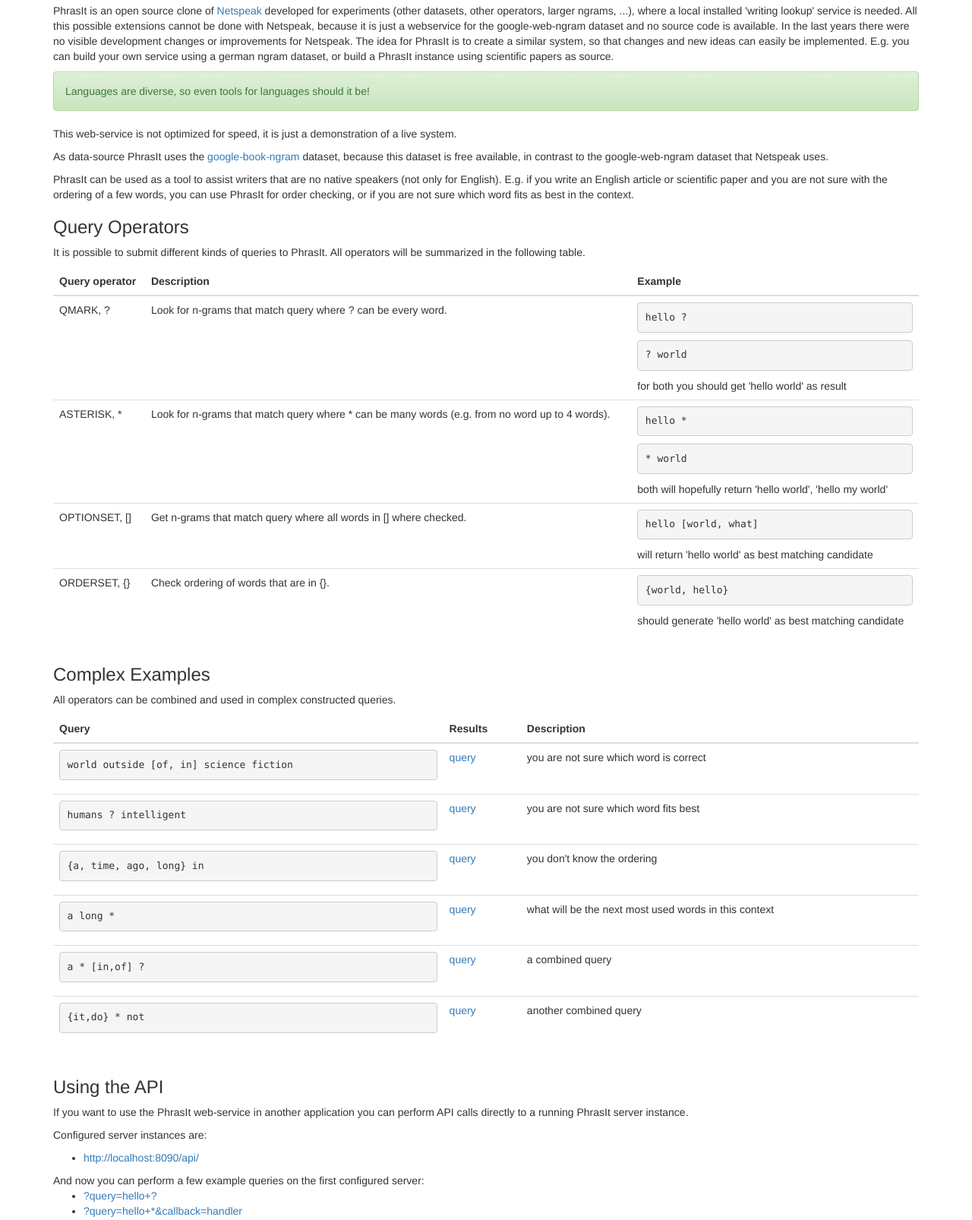
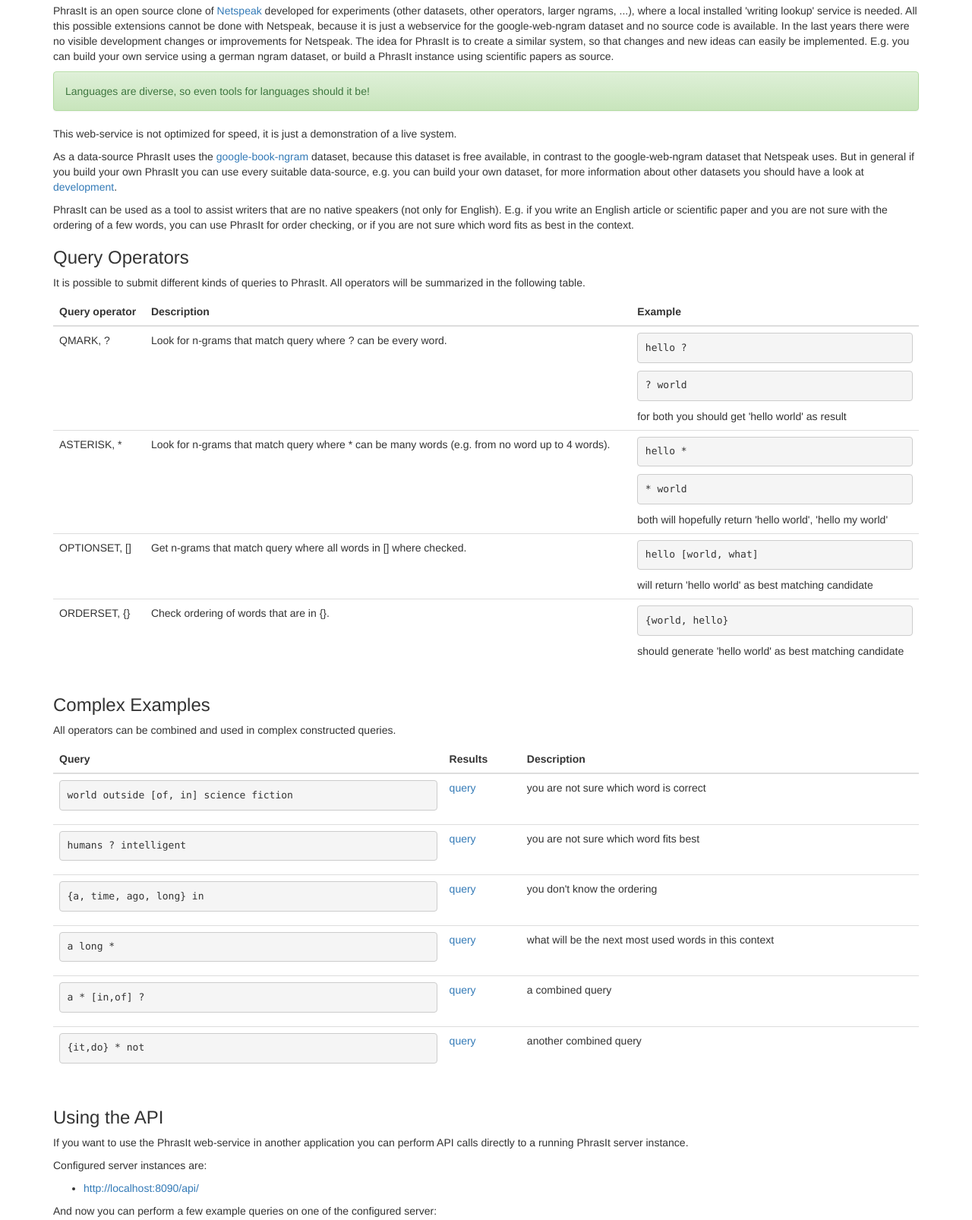
Before and after one commit to stg7/phrasit, a PHP site: page /about.php in a window 1280 px wide. Shown: the part 262-1868 px from the top of the page at 76% size. Run offline with PHP 8.4, Linux system fonts and the light colour scheme; some libraries are stand-ins or nearby versions.

Commit message:
beautify a bit

```diff
--- a/web/about.php
+++ b/web/about.php
@@ -59,8 +59,10 @@
         This web-service is not optimized for speed, it is just a demonstration of a live system.
         </p>
         <p>
-        As data-source PhrasIt uses the <a href="https://books.google.com/ngrams">google-book-ngram</a> dataset, because this dataset is free available,
+        As a data-source PhrasIt uses the <a href="https://books.google.com/ngrams">google-book-ngram</a> dataset, because this dataset is free available,
         in contrast to the google-web-ngram dataset that Netspeak uses.
+        But in general if you build your own PhrasIt you can use every suitable data-source, e.g. you can build your own dataset,
+        for more information about other datasets you should have a look at <a href="#develop" >development</a>.
         </p>
         <p>
         PhrasIt can be used as a tool to assist writers that are no native speakers (not only for English).
@@ -164,7 +166,7 @@
         </ul>
 
         </p>
-        And now you can perform a few example queries on the first configured server:
+        And now you can perform a few example queries on one of the configured server:
         <ul>
             <li><a href="" class="api">?query=hello+?</a></li>
             <li><a href="" class="api">?query=hello+*&callback=handler</a></li>
--- a/web/logo.php
+++ b/web/logo.php
@@ -1 +1 @@
-<a href="./index.php" ><img class="logo" src="static/logo.png" alt="phrasit logo" title="logo created by Steve Göring"></a>
+<a href="./index.php" ><img class="logo" src="static/logo.png" alt="phrasit logo" title="lSteve Göring"></a>
--- a/web/searchform.php
+++ b/web/searchform.php
@@ -1,6 +1,6 @@
 <form class="form-inline search" method="get" action="./results.php" >
     <input name="query" type="query" class="form-control"
-        placeholder="Search" style="width:40%" required>
+        placeholder="Search for Phrases" style="width:40%" required>
 
     <div class="btn-group">
         <button type="submit" class="btn btn-success go">Go!</button>
```
Also changed, not shown: web/example.json (indentation only).
